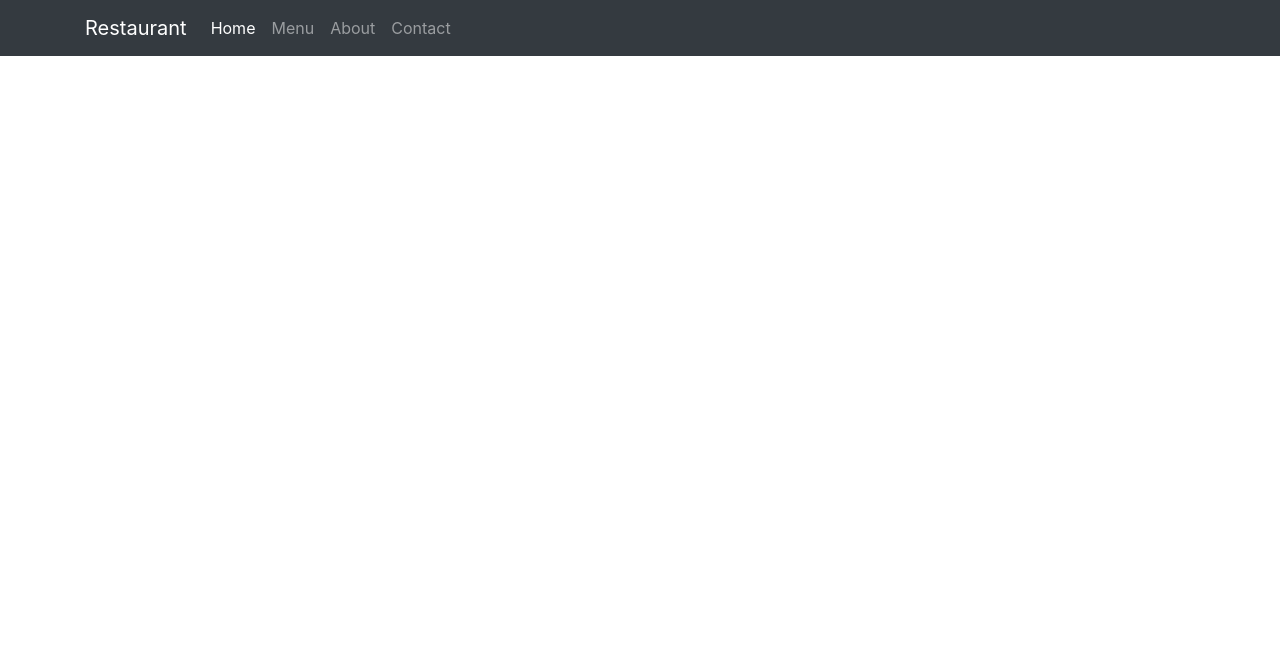
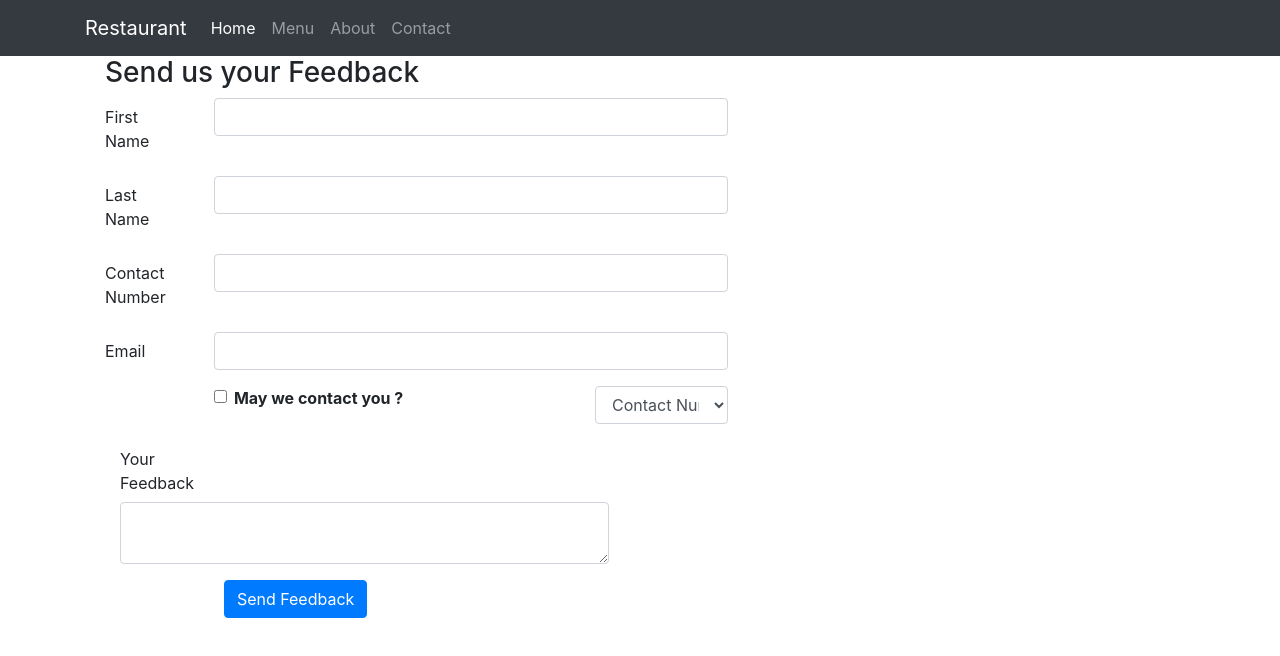
Before and after one commit to imdadulhaque1/Restaurant-Project, a React (Create React App) app: page /contact in a window 1280 px wide. Shown: the top 656 px of the page. Built offline with nearby package versions, Linux system fonts and the light colour scheme.

Commit message:
Contact Form handling

```diff
--- a/src/components/body/Body.js
+++ b/src/components/body/Body.js
@@ -3,15 +3,18 @@
 import Home from './Home'
 import About from './About';
 import Contact from './Contact';
-import { Route, Redirect } from 'react-router-dom';
+import { Route, Redirect, Switch } from 'react-router-dom';
 
 const Body = () =>{
       return(
             <div>
-                  <Route path="/" exact component={Home} />
-                  <Route path="/menu" exact component={Menu} />
-                  <Route path="/contact" exact component={Contact} />
-                  <Route path="/about" exact component={About} />
+                  <Switch>
+                        <Route path="/home" exact component={Home} />
+                        <Route path="/menu" exact component={Menu} />
+                        <Route path="/contact" exact component={Contact} />
+                        <Route path="/about" exact component={About} />
+                        <Redirect from="/" to="/home" />
+                  </Switch>
             </div>
       );
 }
--- a/src/components/body/Contact.js
+++ b/src/components/body/Contact.js
@@ -1,10 +1,98 @@
 import React, {Component} from 'react';
+import { Button, Form, FormGroup, Label, Input, Col } from 'reactstrap';
+class Contact extends Component{
+          constructor(props){
+                    super(props);
+                    this.state = {
+                              firstname: "",
+                              lastname: "",
+                              telnum: "",
+                              email: "",
+                              agree: false,
+                              contactType: 'tel.',
+                              message: ""
+                    }
+                    this.handleInputChange = this.handleInputChange.bind(this);
+                    this.handleSubmit = this.handleSubmit.bind(this);
+          }
 
-class Contact extends Component{
+          handleInputChange = event =>{
+                    const value = event.target.type === 'checkbox' ? event.target.checked: event.target.value;
+                    const name = event.target.name;
+                    this.setState({
+                              [name]: value
+                    })
+          }
+          handleSubmit = event =>{
+                    console.log(this.state);
+                    event.preventDefault();
+          }
           render() {
                     return(
-                              <div>
-
+                              <div className="container">
+                                        <div className="row row-content" style={{ paddingLeft: "20px", textAlign:"left"}}>
+                                                  <div className="col-12">
+                                                            <h3>Send us your Feedback</h3>
+                                                  </div>
+                                                  <div className="col-12 col-md-7">
+                                                            <Form onSubmit={this.handleSubmit}>
+                                                                      <FormGroup row>
+                                                                                <Label htmlFor="firstname"md={2} > First Name</Label>
+                                                                                <Col md={10}>
+                                                                                          <Input type="text" name="firstname" palceholder="First Name" value={this.state.firstname} onChange={this.handleInputChange} />
+                                                                                </Col>
+                                                                      </FormGroup>
+                                                                      <FormGroup row>
+                                                                                <Label htmlFor="lastname"md={2} > Last Name</Label>
+                                                                                <Col md={10}>
+                                                                                          <Input type="text" name="lastname" palceholder="Last Name" value={this.state.lastname} onChange={this.handleInputChange} />
+                                                                                </Col>
+                                                                      </FormGroup>
+                                                                      <FormGroup row>
+                                                                                <Label htmlFor="telnum"md={2} > Contact Number</Label>
+                                                                                <Col md={10}>
+                                                                                          <Input type="tel" name="telnum" palceholder="Contact Number" value={this.state.telnum} onChange={this.handleInputChange} />
+                                                                                </Col>
+                                                                      </FormGroup>
+                                                                      <FormGroup row>
+                                                                                <Label htmlFor="email"md={2} > Email</Label>
+                                                                                <Col md={10}>
+                                                                                          <Input type="email" name="email" palceholder="Email" value={this.state.email} onChange={this.handleInputChange} />
+                                                                                </Col>
+                                                                      </FormGroup>
+                                                                      <FormGroup row>
+                                                                                < Col md={{ size:6, offset:2}}>
+                                                                                          <FormGroup check>
+                                                                                                    <Label check>
+                                                                                                              <Input type="checkbox" name="agree" checked={this.state.agree} onChange={this.handleInputChange} />
+                                                                                                              <strong>May we contact you ?</strong>
+                                                                                                    </Label>
+                                                                                          </FormGroup>
+                                                                                </Col >
+                                                                                <Col  md={{ size:3, offset:1}}>
+                                                                                          <Input type="select" name="contactType" value={this.state.contactType} onChange={this.handleInputChange} >
+                                                                                                    <option>Contact Number</option>
+                                                                                                    <option>Email</option>
+                                                                                          </Input>
+                                                                                </Col>
+                                                                      </FormGroup>
+                                                                      <FormGroup>
+                                                                                <Label htmlFor="message" md={2}>Your Feedback</Label>
+                                                                                <Col md={10}>
+                                                                                          <Input type="textarea" name="message" value={this.state.message} row="12" onChange={this.handleInputChange}>
+                                                                                          </Input>
+                                                                                </Col>
+                                                                      </FormGroup>
+                                                                      <FormGroup>
+                                                                                <Col md={{size:10, offset:2}}>
+                                                                                          <Button type="submit" color="primary">
+                                                                                                    Send Feedback
+                                                                                          </Button>
+                                                                                </Col>
+                                                                      </FormGroup>
+                                                            </Form>
+                                                  </div>
+                                        </div>
                               </div>
                     );
           }
```
